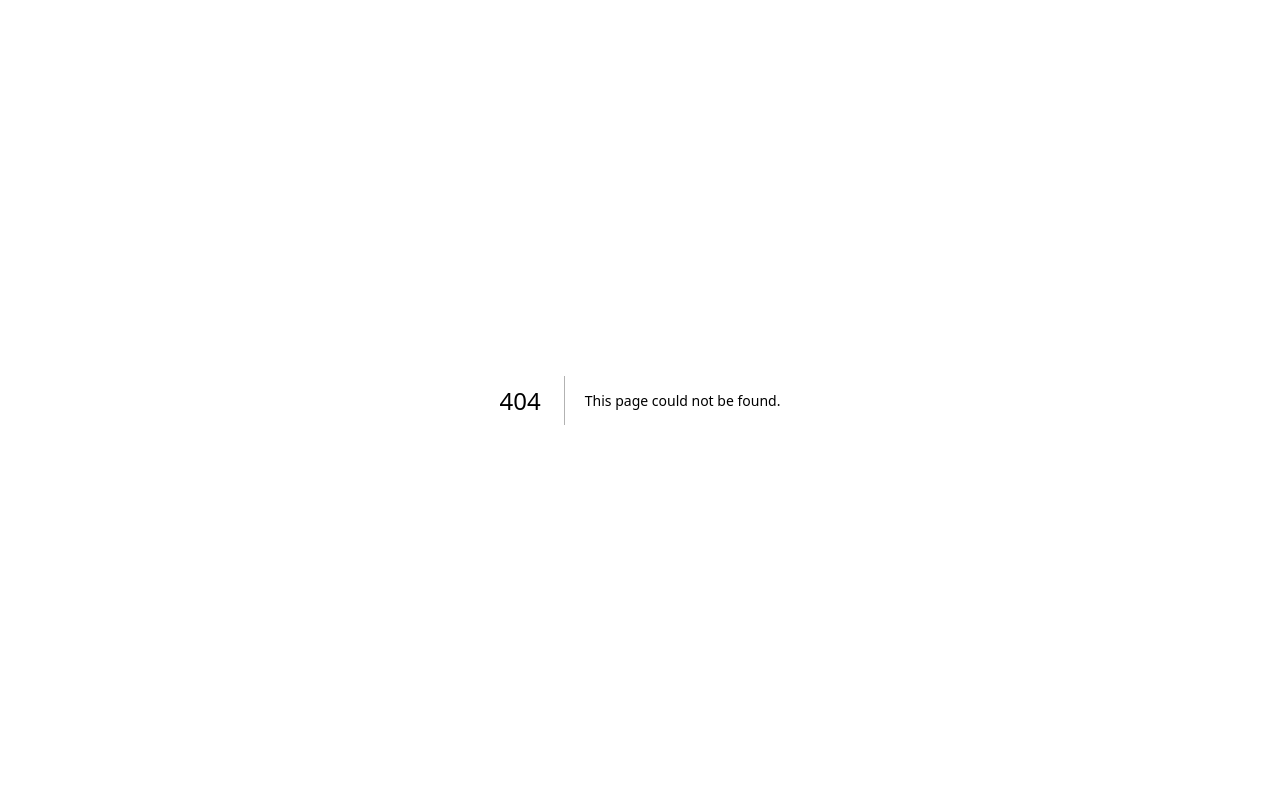
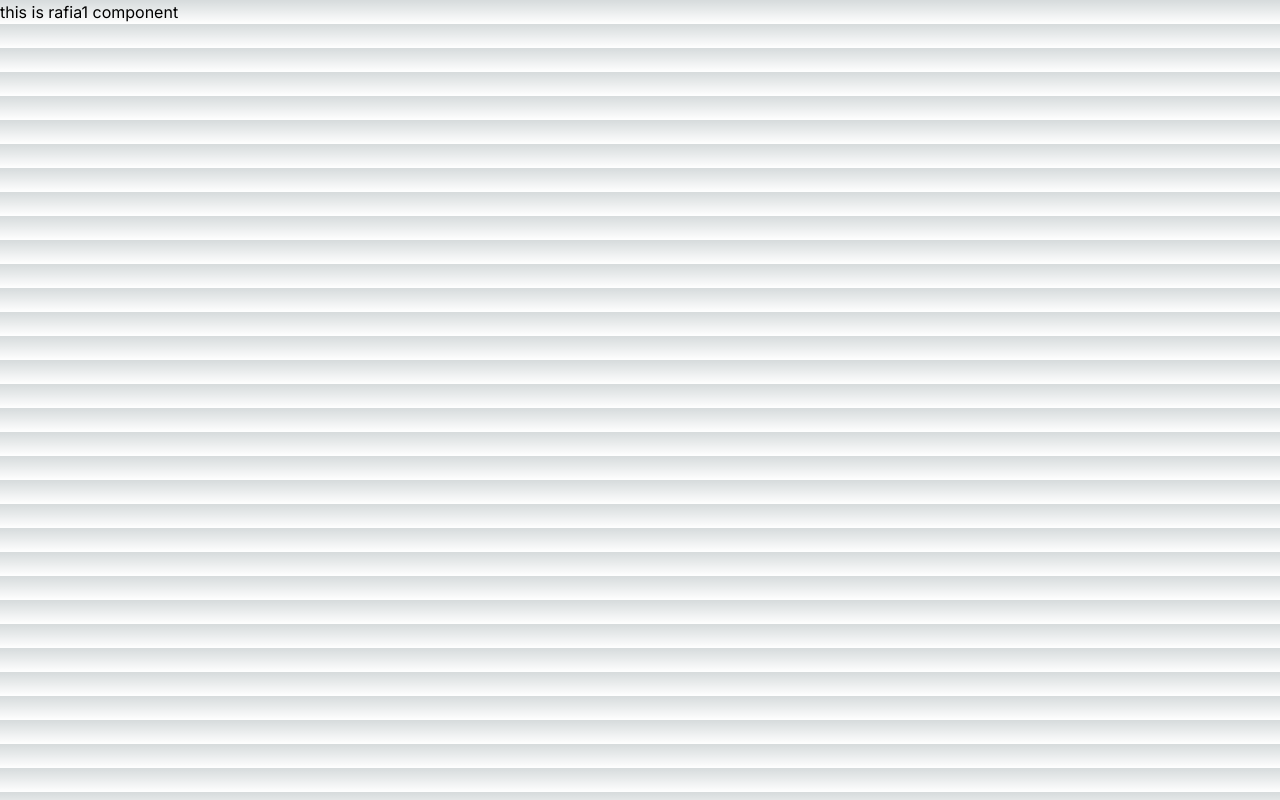
Before and after one commit to zohaibiqbal00/team-work, a Next.js app in the folder my-app/: page /Rafia1 in a window 1280 px wide. Before the commit this address had no page. Built offline with nearby package versions, Linux system fonts and the light colour scheme.

Commit message:
add component

```diff
--- /dev/null
+++ b/my-app/app/Rafia1/page.tsx
@@ -0,0 +1,11 @@
+import React from 'react'
+
+const page = () => {
+  return (
+    <>
+    this is rafia1 component
+    </>
+  )
+}
+
+export default page
```
